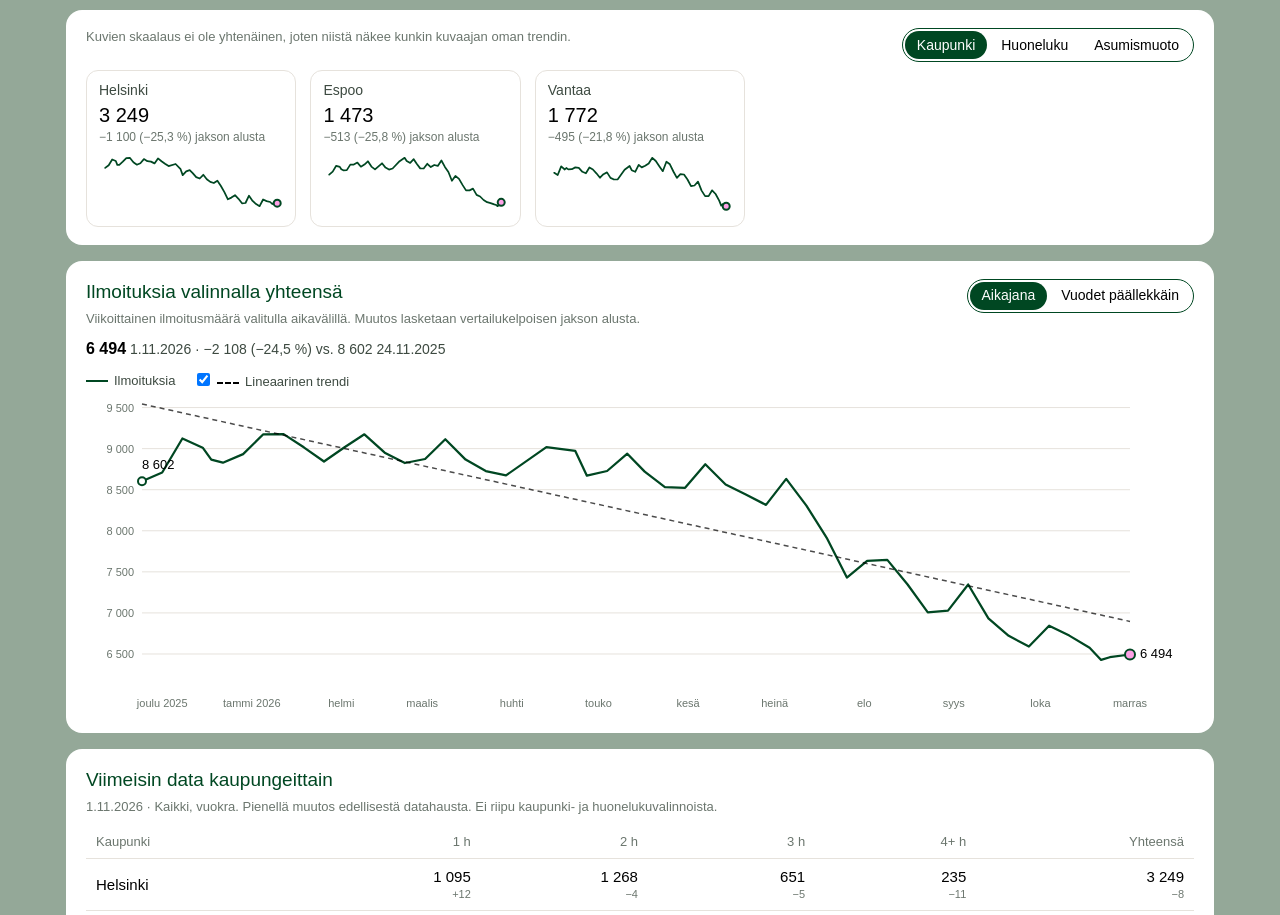
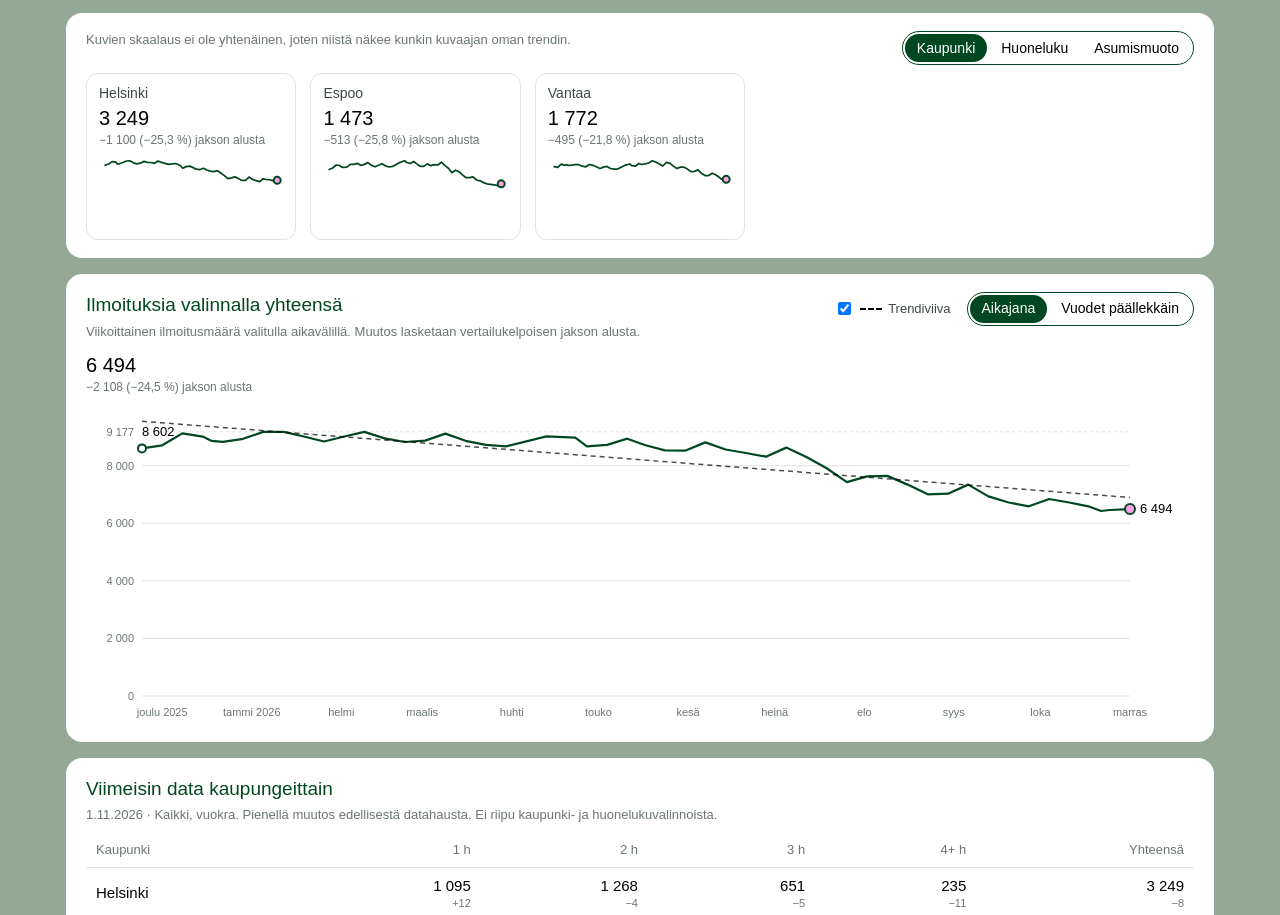
Before and after one commit to akavain/Vuokraovi, a plain HTML site: page index.html in a window 1280 px wide. Shown: the part 481-1396 px from the top of the page. Drawn offline with Linux system fonts and the light colour scheme.

Commit message:
Add files via upload

```diff
--- a/index.html
+++ b/index.html
@@ -98,8 +98,12 @@ header p { margin: 0; color: var(--on-bg-2); }
 .kpi .v { font-size: 30px; color: var(--ink); margin-top: 2px; font-variant-numeric: tabular-nums; }
 .kpi .d { font-size: 13px; color: var(--ink-2); font-variant-numeric: tabular-nums; }
 #selNote .note { margin: 16px 0 0; }
-.mainstats { font-size: 14px; color: var(--ink-2); margin: 0 0 10px; font-variant-numeric: tabular-nums; }
-.mainstats b { color: var(--ink); font-size: 16px; }
+.mainstats { margin: 0 0 8px; font-variant-numeric: tabular-nums; }
+.mainstats .v { font-size: 20px; }
+.mainstats .d { font-size: 12px; color: var(--ink-3); }
+#modeChips { display: flex; align-items: center; gap: 8px 16px; flex-wrap: wrap; }
+.trendtoggle { font-size: 13px; color: var(--ink-2); cursor: pointer; display: flex; align-items: center; gap: 6px; }
+.trendtoggle .sw { display: inline-block; width: 22px; border-top: 2px dashed var(--trend); }
 .note { background: var(--note-bg); color: var(--ink); border-radius: 10px; padding: 8px 12px; font-size: 13px; margin: 6px 0 10px; }
 .legend { display: flex; flex-wrap: wrap; gap: 6px 18px; font-size: 13px; color: var(--ink-2); align-items: center; margin-bottom: 4px; }
 .legend .sw { display: inline-block; width: 22px; height: 0; border-top: 2px solid var(--line); vertical-align: middle; margin-right: 6px; }
@@ -134,6 +138,7 @@ footer a { color: inherit; }
   th, td { padding: 6px 5px; } .card { padding: 16px 14px; } .filtercard { padding: 12px 14px; }
   .filters { flex-direction: column; } .ftime { border-left: 0; padding-left: 0; } .ftime .months { flex-direction: row; align-items: center; }
   .filtercard .fhead { display: flex; }
+  .seg button { padding: 4px 9px; }
   .filtercard:not(.open) #filtersMain { display: none; }
   .filtercard.open .fhead { margin-bottom: 12px; }
 }
@@ -179,7 +184,6 @@ footer a { color: inherit; }
       <div id="modeChips"></div>
     </div>
     <div class="mainstats" id="mainStats"></div>
-    <div class="legend" id="mainLegend"></div>
     <div class="chart" id="mainChart"></div>
   </section>
 
@@ -204,7 +208,7 @@ const DIMS = [
   { key: 'Asumismuoto', label: 'Asumismuoto', multi: true },
 ];
 const PKS = ['Helsinki', 'Espoo', 'Vantaa'];
-const PRESETS = [ ['3 kk', 91], ['6 kk', 182], ['12 kk', 365], ['Kaikki', 0] ];
+const PRESETS = [ ['3 kk', 91], ['Vuoden alusta', 'ytd'], ['12 kk', 365], ['Kaikki', 0] ];
 const ORDER = { Kaupunki: ['Helsinki','Espoo','Vantaa','Turku','Tampere'], Huoneita: ['1','2','3','4+'], Tila: ['Kaikki','Heti vapaa'], Asumismuoto: ['Vuokra','Asumisoikeus'] };
 const MONTHS = ['tammi','helmi','maalis','huhti','touko','kesä','heinä','elo','syys','loka','marras','joulu'];
 const nf = new Intl.NumberFormat('fi-FI');
@@ -261,6 +265,7 @@ function bounds() {
     if (from < first) from = first; if (to > last) to = last; if (to < from) to = from;
     return [from, to];
   }
+  if (state.preset === 'ytd') { const y0 = last.slice(0, 4) + '-01-01'; return [y0 < first ? first : y0, last]; }
   return [state.preset ? isoAdd(last, -state.preset) : first, last];
 }
 const inBounds = (pts, [a, b]) => pts.filter(p => p.date >= a && p.date <= b);
@@ -380,24 +385,29 @@ function svgEl(W, H, label) {
   return [svg, add];
 }
 function niceStep(raw) { const p = Math.pow(10, Math.floor(Math.log10(raw || 1))); const f = raw / p; return (f < 1.5 ? 1 : f < 3 ? 2 : f < 7 ? 5 : 10) * p; }
+// Y axis always starts at zero so changes are not exaggerated.
 function yScale(vals, H, m) {
-  let lo = Math.min(...vals), hi = Math.max(...vals);
-  const pad = (hi - lo) * 0.12 || Math.max(hi * 0.05, 1);
-  lo = Math.max(0, lo - pad); hi = hi + pad;
+  const lo = 0, hi = Math.max(...vals, 1) * 1.06;
   return [v => m.t + (H - m.t - m.b) * (1 - (v - lo) / (hi - lo)), lo, hi];
 }
-function yAxis(add, Y, lo, hi, W, m) {
+function yAxis(add, Y, lo, hi, W, m, vmax) {
   const ax = add('g', { class: 'axis' }); const step = niceStep((hi - lo) / 5);
+  let top = lo;
   for (let v = Math.ceil(lo / step) * step; v <= hi; v += step) {
     add('line', { x1: m.l, x2: W - m.r, y1: Y(v), y2: Y(v), stroke: 'var(--grid)', 'stroke-width': 1 }, ax);
-    const t = add('text', { x: m.l - 8, y: Y(v) + 4, 'text-anchor': 'end' }, ax); t.textContent = fmtN(v);
+    const t = add('text', { x: m.l - 8, y: Y(v) + 4, 'text-anchor': 'end' }, ax); t.textContent = fmtN(v); top = v;
+  }
+  // label the data maximum too, unless it would crowd the nearest tick
+  if (vmax !== undefined && vmax - top > step * 0.3) {
+    add('line', { x1: m.l, x2: W - m.r, y1: Y(vmax), y2: Y(vmax), stroke: 'var(--grid)', 'stroke-width': 1, 'stroke-dasharray': '3 3' }, ax);
+    const t = add('text', { x: m.l - 8, y: Y(vmax) + 4, 'text-anchor': 'end' }, ax); t.textContent = fmtN(vmax);
   }
   return ax;
 }
 function drawLine(container, pts, opts) {
   const W = container.clientWidth || 600, compact = !!opts.compact;
   const H = opts.height || (W < 500 ? 240 : 320);
-  const m = compact ? { t: 6, r: 6, b: 4, l: 6 } : { t: 12, r: W < 500 ? 48 : 64, b: 28, l: W < 500 ? 44 : 56 };
+  const m = compact ? { t: 8, r: 6, b: 4, l: 6 } : { t: 12, r: W < 500 ? 48 : 64, b: 28, l: W < 500 ? 44 : 56 };
   const [d0, d1] = opts.domain;
   const x0 = ts(d0), span = Math.max(ts(d1) - x0, 1);
   const X = iso => m.l + (W - m.l - m.r) * (ts(iso) - x0) / span;
@@ -415,7 +425,7 @@ function drawLine(container, pts, opts) {
     add('rect', { x: xa, y: m.t, width: Math.max(0, xb - xa), height: H - m.t - m.b, fill: 'var(--shade)' });
     if (next) add('line', { x1: xb, x2: xb, y1: m.t, y2: H - m.b, stroke: 'var(--shade-edge)', 'stroke-width': compact ? 1.5 : 2 });
     if (!compact && !labelDone && xb - xa > 170) {
-      const t = add('text', { x: xa + 10, y: m.t + 18, fill: 'var(--ink-2)', 'font-size': 12 });
+      const t = add('text', { x: xa + 10, y: H - m.b - 10, fill: 'var(--ink-2)', 'font-size': 12 });
       t.textContent = valid.length ? 'Osa valinnasta puuttuu – ei vertailukelpoinen' : 'Valinnalla ei dataa tällä aikavälillä';
       labelDone = true;
     }
@@ -427,7 +437,7 @@ function drawLine(container, pts, opts) {
   }
   const [Y, lo, hi] = yScale(valid.map(p => p.v), H, m);
   if (!compact) {
-    const ax = yAxis(add, Y, lo, hi, W, m);
+    const ax = yAxis(add, Y, lo, hi, W, m, Math.max(...valid.map(p => p.v)));
     const totalMonths = Math.max(1, Math.round(span / (30.4 * 864e5)));
     const fit = Math.max(1, Math.floor((W - m.l - m.r) / 64));
     const every = [1, 2, 3, 4, 6, 12].find(n => totalMonths / n <= fit) || 12;
@@ -510,7 +520,7 @@ function drawSeasonal(container, full) {
   const colorOf = y => ['var(--y0)', 'var(--y1)', 'var(--y2)', 'var(--y3)'][Math.min(years.length - 1 - years.indexOf(y), 3)];
   const [svg, add] = svgEl(W, H, 'Ilmoitusten määrä vuosittain päällekkäin');
   const [Y, lo, hi] = yScale(valid.map(p => p.v), H, m);
-  const ax = yAxis(add, Y, lo, hi, W, m);
+  const ax = yAxis(add, Y, lo, hi, W, m, Math.max(...valid.map(p => p.v)));
   const step = W < 500 ? 2 : 1;
   for (let mo = 0; mo < 12; mo += step) {
     const x = X(doy(`2025-${String(mo + 1).padStart(2, '0')}-01`));
@@ -518,8 +528,6 @@ function drawSeasonal(container, full) {
     const t = add('text', { x: x + 2, y: H - 8, 'text-anchor': 'start' }, ax); t.textContent = MONTHS[mo];
   }
   const lines = years.map(y => ({ y, pts: full.filter(p => p.date.startsWith(y)) }));
-  const legend = document.getElementById('mainLegend');
-  legend.innerHTML = years.slice().reverse().map(y => `<span><span class="sw" style="border-top-color:${colorOf(y)}"></span>${y}</span>`).join('');
   for (const { y, pts } of lines) {
     let d = '', pen = false;
     for (const p of pts) { if (p.v === null) { pen = false; continue; } d += (pen ? 'L' : 'M') + X(doy(p.date)).toFixed(1) + ',' + Y(p.v).toFixed(1); pen = true; }
@@ -542,6 +550,14 @@ function drawSeasonal(container, full) {
   });
 }
 
+// "−1 100 (−25,3 %) jakson alusta", or "vs. 18.12.25" when the comparable data starts later than the range
+function changeText(pts) {
+  const comp = pts.filter(isComplete), first = comp[0], last = comp[comp.length - 1];
+  const partial = first && pts.some(p => (p.v === null || p.partial) && p.date < first.date);
+  if (last && first && first !== last) return `${fmtSigned(last.v - first.v)} (${fmtPct(last.v - first.v, first.v)}) ${partial ? 'vs. ' + fmtD(first.date).replace(/\d\d(\d\d)$/, '$1') : 'jakson alusta'}`;
+  return first && partial ? `data alkaen ${fmtD(first.date)}` : '';
+}
+
 // ---------- sections ----------
 function renderKpis(full, [, b]) {
   const valid = full.filter(p => isComplete(p) && p.date <= b);
@@ -558,10 +574,16 @@ function renderMain(full, bnd) {
   const yoyOk = new Set(full.filter(isComplete).map(p => p.date.slice(0, 4))).size >= 2;
   if (!yoyOk) state.mode = 'time';
   const mc = document.getElementById('modeChips'); mc.innerHTML = '';
+  if (state.mode === 'time') {
+    const tl = document.createElement('label'); tl.className = 'trendtoggle';
+    tl.innerHTML = `<input type="checkbox"${state.trend ? ' checked' : ''}><span class="sw"></span>Trendiviiva`;
+    tl.querySelector('input').onchange = e => { state.trend = e.target.checked; update(); };
+    mc.appendChild(tl);
+  }
   if (yoyOk) mc.appendChild(seg([
     { label: 'Aikajana', on: state.mode === 'time', onclick: () => { state.mode = 'time'; update(); } },
     { label: 'Vuodet päällekkäin', on: state.mode === 'yoy', onclick: () => { state.mode = 'yoy'; update(); } }], 'Näkymä'));
-  const note = document.getElementById('selNote'), sub = document.getElementById('mainSub'), legend = document.getElementById('mainLegend');
+  const note = document.getElementById('selNote'), sub = document.getElementById('mainSub');
   const stats = document.getElementById('mainStats');
   const fv = firstValid(full);
   // which selected options limit the shared history?
@@ -569,17 +591,13 @@ function renderMain(full, bnd) {
   if (fv && fv.date > dates[0]) for (const d of DIMS) for (const v of state[d.key]) { const s = lateStart(d.key, v); if (s && s >= fv.date) limiting.push(d.fmt ? d.fmt(v) : v); }
   note.innerHTML = fv && fv.date > dates[0]
     ? `<div class="note"><b>Valinnan yhtenäinen data alkaa ${fmtD(fv.date)}</b>${limiting.length ? ', koska valinnalle ' + (limiting.length > 1 ? limiting.slice(0, -1).join(', ') + ' ja ' + limiting[limiting.length - 1] : limiting[0]) + ' on dataa vasta siitä alkaen' : ''}. Aiempi jakso näkyy kuvissa vaaleanpunaisella taustalla. Kuvaajien muutokset lasketaan vain vertailukelpoiselta ajalta.</div>` : '';
-  const comp = inBounds(full, bnd).filter(isComplete), c0 = comp[0], c1 = comp[comp.length - 1];
-  stats.innerHTML = state.mode === 'yoy' || !c1 ? '' : `<b>${fmtN(c1.v)}</b> ${fmtD(c1.date)}` +
-    (c0 && c0 !== c1 ? ` · ${fmtSigned(c1.v - c0.v)} (${fmtPct(c1.v - c0.v, c0.v)}) vs. ${fmtN(c0.v)} ${fmtD(c0.date)}` : '');
+  const inR = inBounds(full, bnd), comp = inR.filter(isComplete), c1 = comp[comp.length - 1];
+  stats.innerHTML = state.mode === 'yoy' || !c1 ? '' : `<div class="v">${fmtN(c1.v)}</div><div class="d">${changeText(inR) || '&nbsp;'}</div>`;
   if (state.mode === 'yoy') {
     sub.textContent = 'Vuodet päällekkäin tammikuusta joulukuuhun kausivaihtelun vertailuun. Käyttää koko historiaa aikavälivalinnasta riippumatta.';
     drawSeasonal(document.getElementById('mainChart'), full);
   } else {
     sub.textContent = 'Viikoittainen ilmoitusmäärä valitulla aikavälillä. Muutos lasketaan vertailukelpoisen jakson alusta.';
-    legend.innerHTML = '<span><span class="sw"></span>Ilmoituksia</span><label><input type="checkbox" id="trendToggle"' + (state.trend ? ' checked' : '') + '> <span class="sw trend"></span>Lineaarinen trendi</label>' +
-      (inBounds(full, bnd).some(p => p.v === null || p.partial) ? '<span><span class="sw shade"></span>Osa valinnasta puuttuu (ei vertailukelpoinen)</span>' : '');
-    document.getElementById('trendToggle').onchange = e => { state.trend = e.target.checked; update(); };
     drawLine(document.getElementById('mainChart'), inBounds(full, bnd), { domain: bnd, trend: state.trend, label: 'Ilmoitusten määrä ajan yli' });
   }
 }
@@ -594,12 +612,10 @@ function renderMultiples(bnd) {
     const valid = pts.filter(isComplete);
     const last = valid[valid.length - 1], first = valid[0];
     const div = document.createElement('div'); div.className = 'mini';
-    const partial = first && pts.some(p => (p.v === null || p.partial) && p.date < first.date);
-    const from = partial ? `vs. ${fmtD(first.date).replace(/\d\d(\d\d)$/, '$1')}` : 'jakson alusta';
-    const chgTxt = last && first && first !== last ? `${fmtSigned(last.v - first.v)} (${fmtPct(last.v - first.v, first.v)}) ${from}` : (first && partial ? `data alkaen ${fmtD(first.date)}` : '');
+    const chgTxt = changeText(pts);
     div.innerHTML = `<div class="t">${dimDef.fmt ? dimDef.fmt(v) : v}</div><div class="v">${last ? fmtN(last.v) : '–'}</div><div class="d">${chgTxt || '&nbsp;'}</div>`;
     const c = document.createElement('div'); c.className = 'chart'; div.appendChild(c); grid.appendChild(div);
-    drawLine(c, pts, { compact: true, height: 70, domain: bnd, label: `${v}: ilmoitusten määrä` });
+    drawLine(c, pts, { compact: true, height: 80, domain: bnd, label: `${v}: ilmoitusten määrä` });
   }
 }
 function renderTable([, b]) {
```
